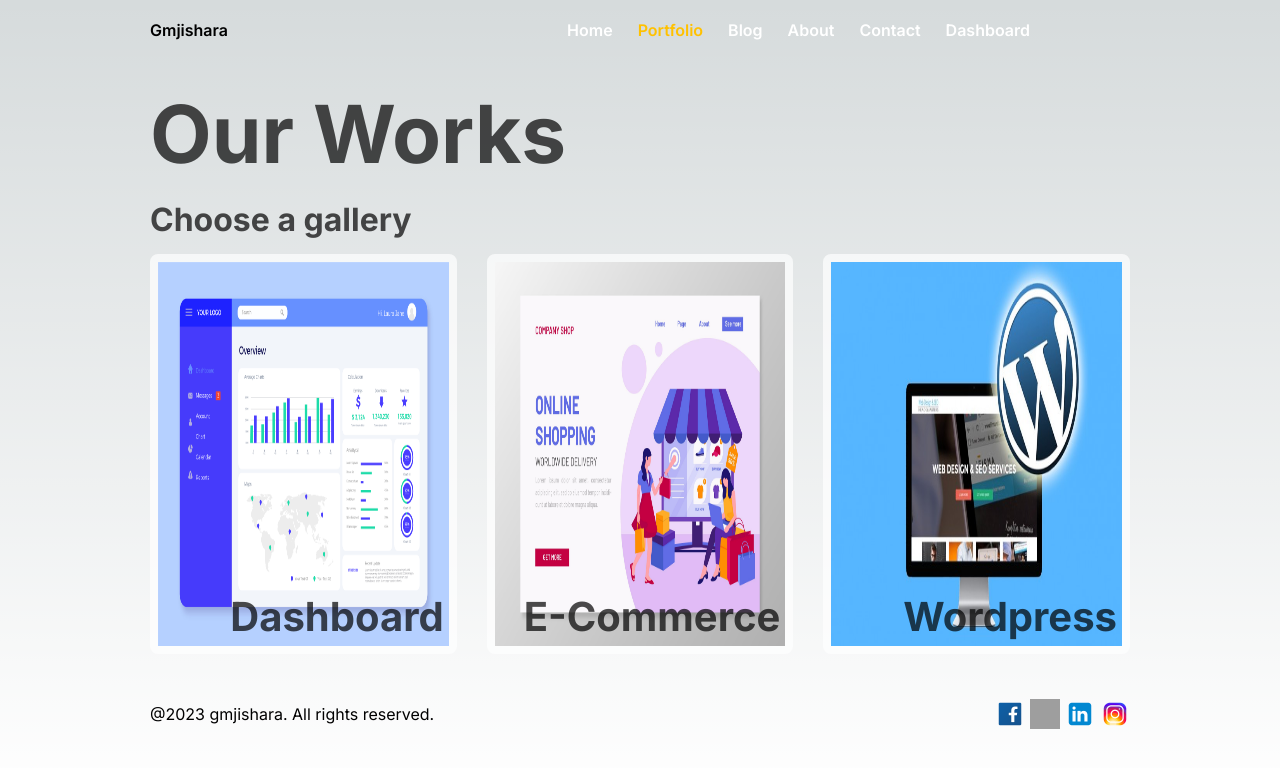
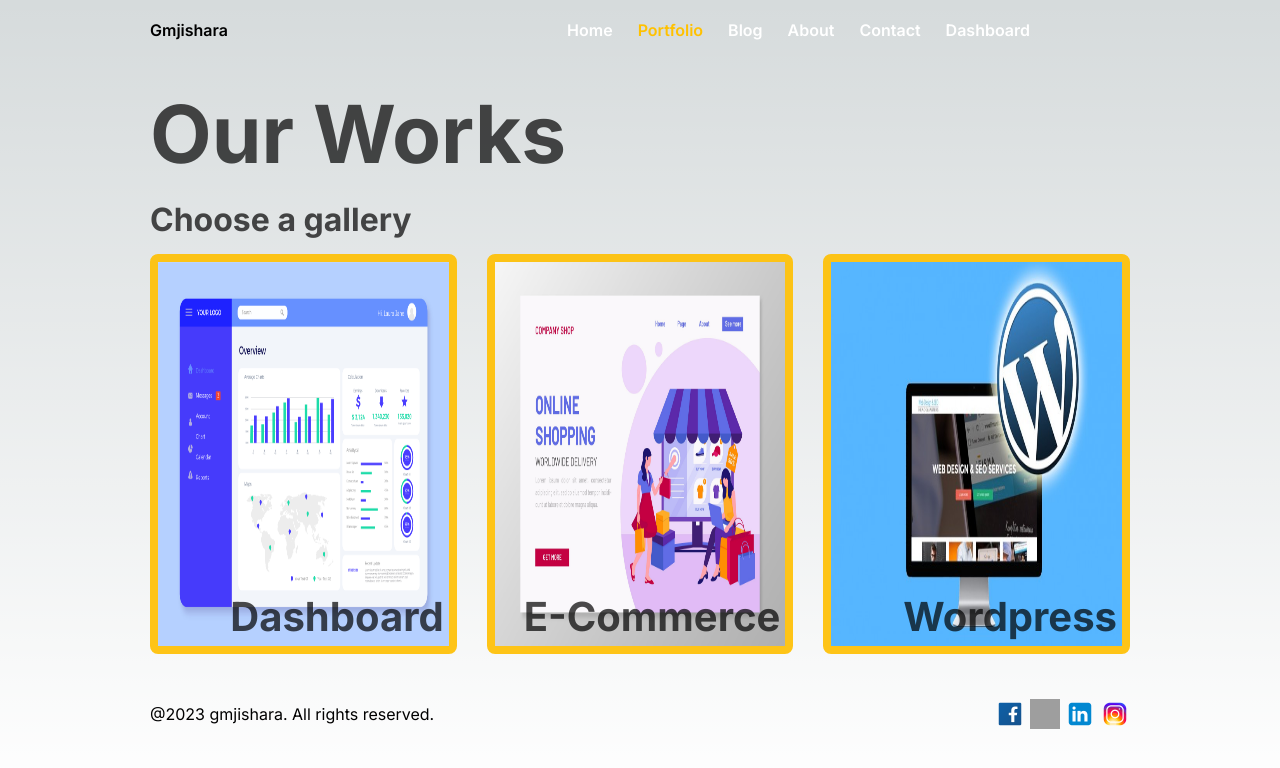
Before and after one commit to gmjishara/Personal_Business_Web_App, a Next.js app: page /Pages/portfolio in a window 1280 px wide. Shown: the top 768 px of the page. Built offline with nearby package versions, Linux system fonts and the light colour scheme; grey boxes are pictures that could not be loaded.

Commit message:
changed border color of images

```diff
--- a/app/Pages/portfolio/style.module.css
+++ b/app/Pages/portfolio/style.module.css
@@ -18,7 +18,7 @@
     width:600px;
     height: 400px;
     position: relative;
-    border: 8px solid rgba(255, 255, 255, 0.7);
+    border: 8px solid rgba(255, 191, 0, 0.904);
     border-radius: 8px;
     cursor: pointer;
     transition: all 0.5s ease;
```
